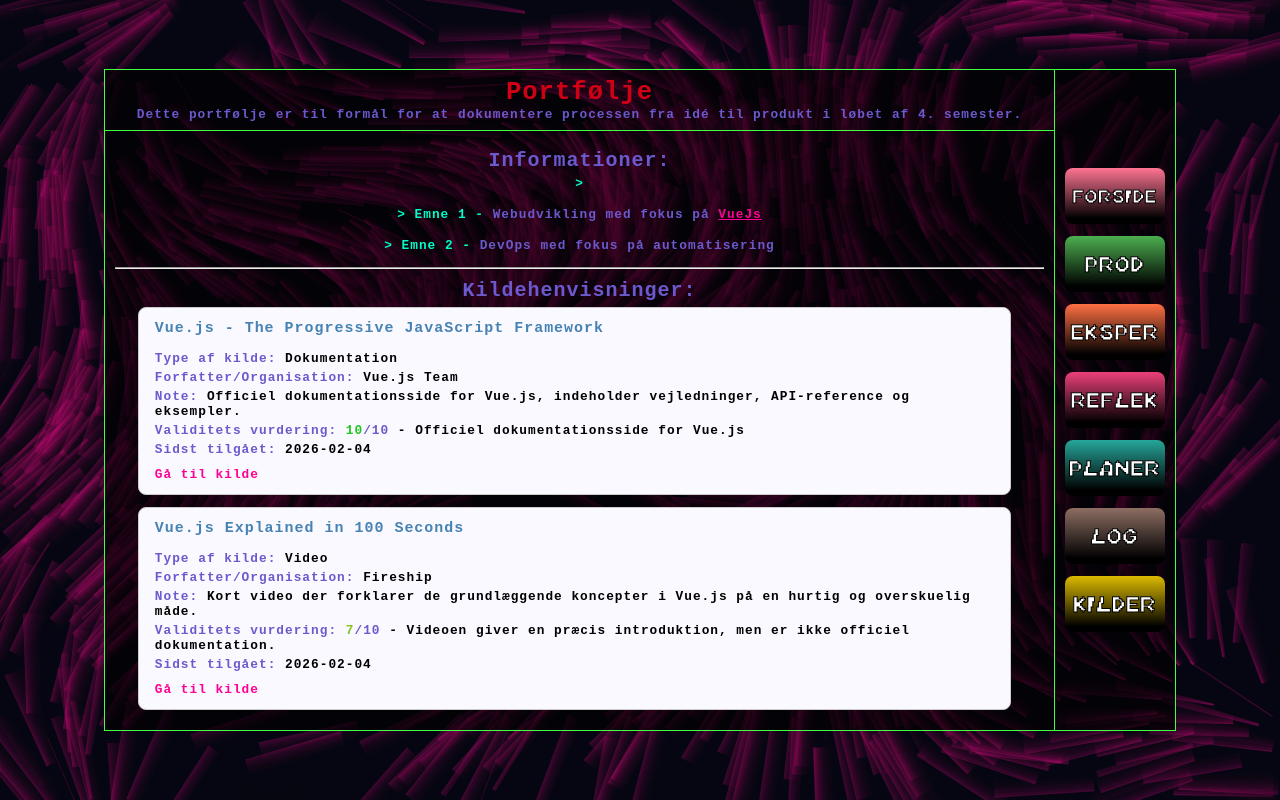
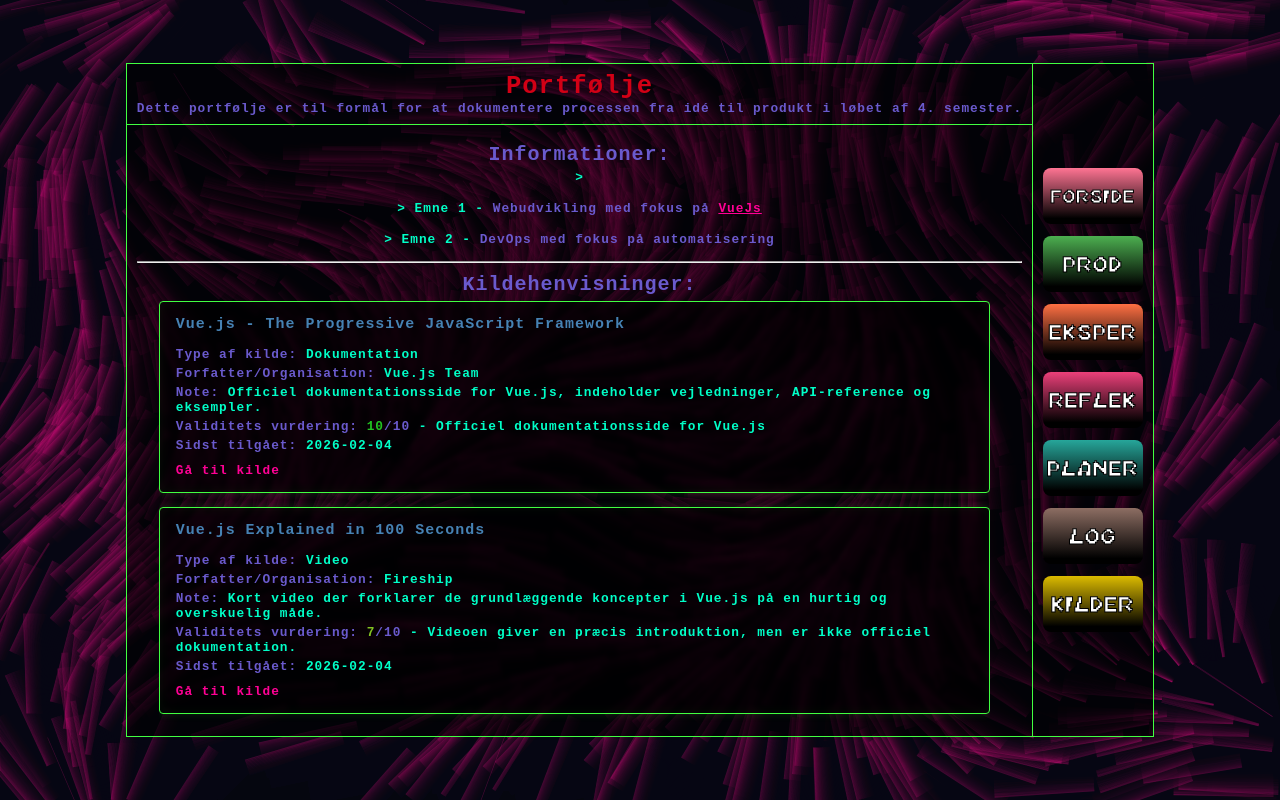
Before and after one commit to Gatherer4466/gatherer4466.github.io, a Vue app: page /literature in a window 1280 px wide. Built offline with nearby package versions, Linux system fonts and the light colour scheme.

Commit message:
Update the styling of the card to be more consistent with the rest of the site

```diff
--- a/src/components/viewSpecific/literature/SourceCard.vue
+++ b/src/components/viewSpecific/literature/SourceCard.vue
@@ -35,16 +35,32 @@ const validityColor = computed(() => {
 
 <style scoped>
 .source-card {
-  border: 1px solid #ccc;
-  border-radius: 8px;
-  padding: 12px 16px;
-  margin-bottom: 12px;
-  background-color: #f9f9ff;
+  border: 1px solid #41ff41;
+  border-radius: 4px;
+  padding: 14px 16px;
+  margin-bottom: 14px;
+
+  background: rgba(0, 0, 0, 0.65);
+  backdrop-filter: blur(2px);
+
+  box-shadow:
+    0 0 8px rgba(65, 255, 65, 0.15),
+    inset 0 0 12px rgba(65, 255, 65, 0.05);
 
   text-align: left;
   overflow-wrap: anywhere;
   word-break: break-word;
+
+  transition: box-shadow 0.2s ease, transform 0.2s ease;
 }
+
+.source-card:hover {
+  box-shadow:
+    0 0 14px rgba(65, 255, 65, 0.35),
+    inset 0 0 16px rgba(65, 255, 65, 0.08);
+  transform: translateY(-1px);
+}
+
 
 .source-card h3 {
   margin-top: 0;
@@ -61,6 +77,8 @@ const validityColor = computed(() => {
 .source-card p {
   margin: 4px 0;
   overflow-wrap: anywhere;
+  max-width: 100ch;
+  color: #00ffc8;
   text-wrap: wrap;
 }
 
```
